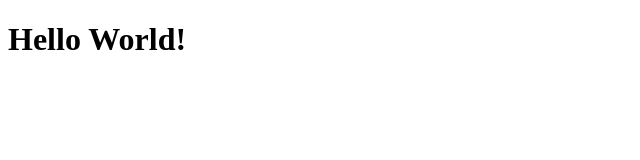
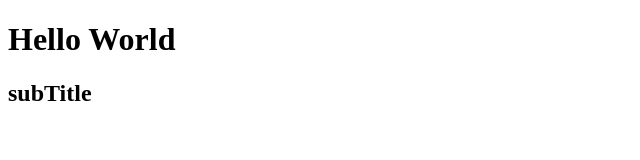
Before and after one commit to JoaoCarser/react-fundamentos, a React (Vite) app: page / in a window 1280 px wide. Shown: the top 160 px of the page, without its empty margins (0-640 px from the left). Built offline with nearby package versions, Linux system fonts and the light colour scheme.

Commit message:
feat: :sparkles: Class react fragment

```diff
--- a/src/Teste.jsx
+++ b/src/Teste.jsx
@@ -2,9 +2,10 @@ import React from 'react'
 
 function Teste (){
     return (
-        <div>
-            <h1>Hello World!</h1>
-        </div>
+        <>
+            <h1>Hello World</h1>
+            <h2>subTitle</h2>
+        </>
     )
 }
 
```
